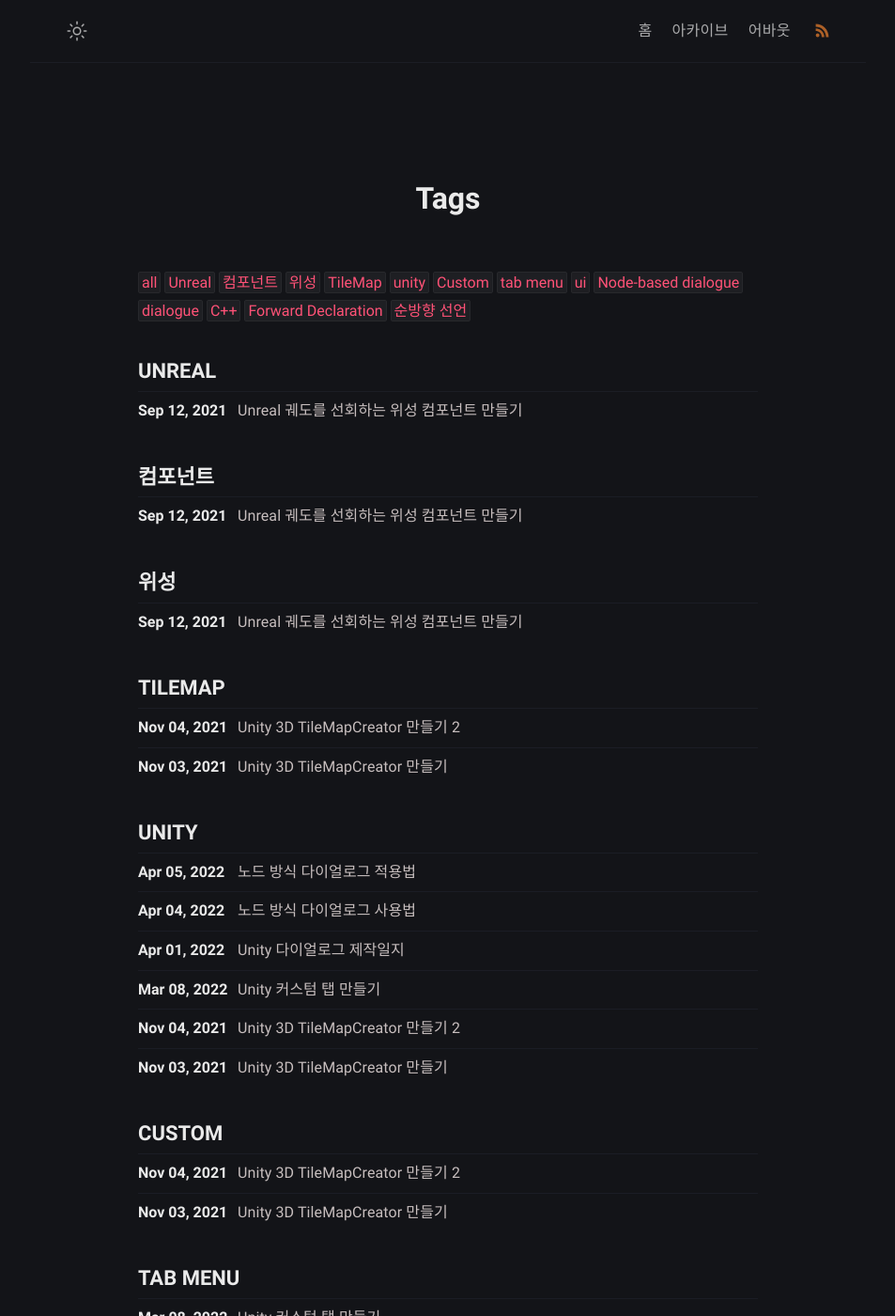
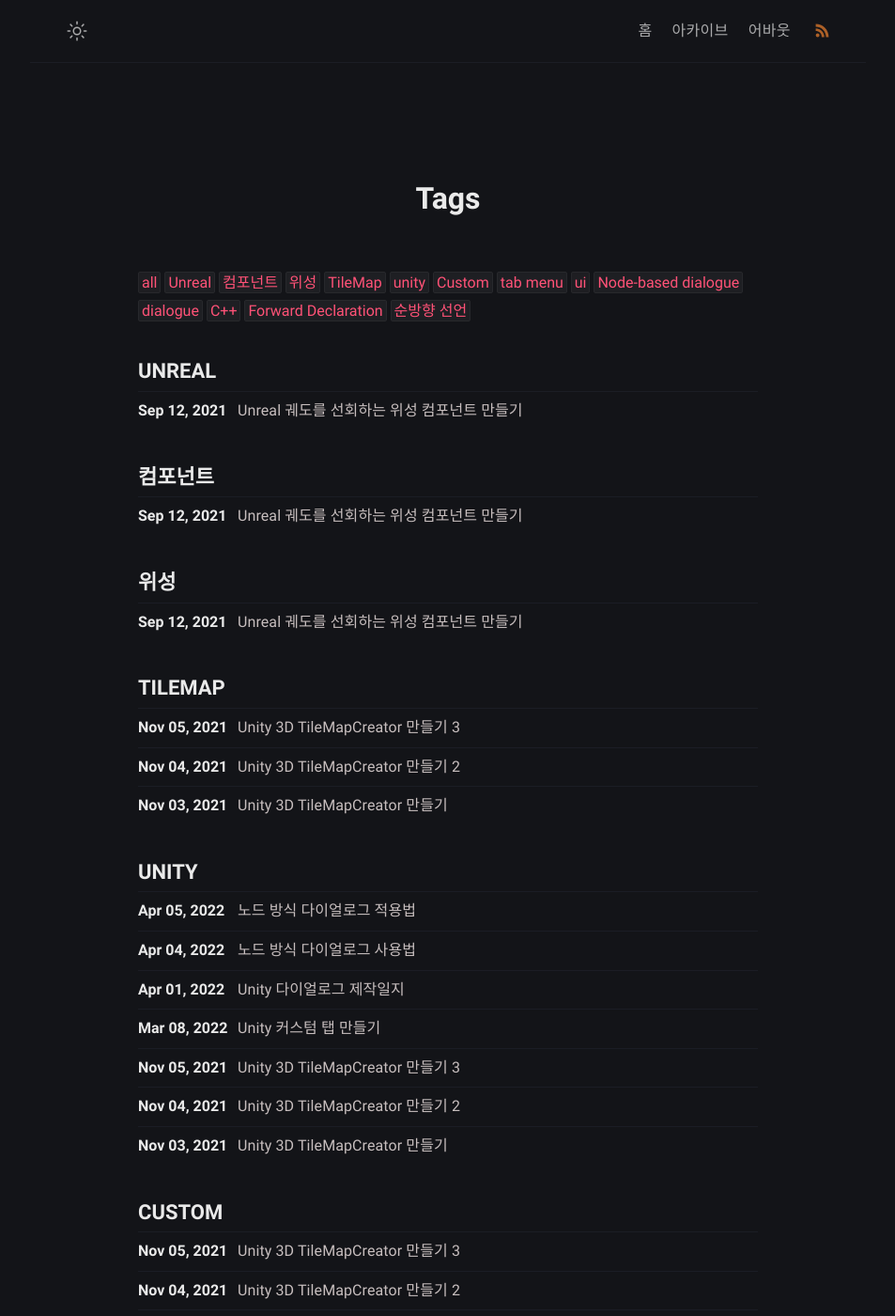
Before and after one commit to Xerlocked/Xerlocked.github.io, a Jekyll site: the page built from tags.html, in a window 1280 px wide and 1400 px high. Shown: the whole window at 94% size, without its empty margins (163-1116 px from the left). Built offline with Jekyll 4.4.1, drawn with Linux system fonts in a browser that asks for light colours; part of the change alters nothing that is shown.

Commit message:
MapCreator 3

````diff
--- a/_includes/header.html
+++ b/_includes/header.html
@@ -161,4 +161,5 @@
   <meta name="theme-color" content="#2c2c2c" />
 
   <link rel="stylesheet" href="/assets/css/style.css" />
+  <link rel="stylesheet" href="/assets/css/syntax.css" />
 </head>
--- /dev/null
+++ b/_posts/MapCreator/2021-11-05-Unity-3D-Map-Creator-3.md
@@ -0,0 +1,133 @@
+---
+layout: post
+title: Unity 3D TileMapCreator 만들기 3
+date: 2021-11-05 02:45 +0900
+modified: 2021-11-05 02:45:49 +09:00
+description: 3D TileMap
+tag:
+  - TileMap
+  - unity
+  - Custom
+---
+```
+Unity 3.14f
+```
+
+### 0. 개요
+
+프리팹을 통한 생성은 3단계로 나누었습니다.
+1. 폴더를 지정하고 해당 폴더 안에 있는 프리팹 목록을 가져옵니다.
+2. 가져온 프리팹 정보를 GUI 창에 표시합니다.
+3. 선택된 프리팹을 마우스 위치의 SceneView에 생성합니다.
+
+
+### 1. 폴더 지정 후 프리팹 가져오기
+
+프리팹은 삽입 삭제가 자유로운 List 형태로 저장하고, 폴더의 경로는 문자열이므로 다음과 같은 코드를 사용하겠습니다.
+
+```C#
+[SerializeField]
+private List<GameObject> palette = new List<GameObject>();
+string path = "Assets/MapCreator/Prefabs";
+```
+
+생성한 리스트에 자료를 넣어주기 위해 다음과 같은 메소드를 작성합니다.
+
+```C#
+private void RefreshPalette()
+{
+    palette.Clear();
+
+    string[] prefabFiles = System.IO.Directory.GetFiles(path, "*.prefab");
+
+    foreach (string prefabFile in prefabFiles)
+    {
+        palette.Add(AssetDatabase.LoadAssetAtPath(prefabFile, typeof(GameObject)) as GameObject);
+    }
+}
+```
+
+1. 리스트를 초기화합니다.
+2. 경로의 있는 .prefab확장자를 가진 파일들을 가져옵니다.
+3. 리스트에 하나씩 추가해줍니다.
+
+> `AssetDatabase.LoadAssetAtPath` 는 경로에 있는 에셋을 지정된 타입으로 로드합니다.
+
+### 2. 프리팹 정보를 GUI에 표시하기
+
+유니티 에디터에서는 사용자가 GUI를 커스텀할 수 있도록 `OnGUI`라는 메소드를 제공하고 있습니다.
+
+이를 이용해 GUI창을 꾸며보도록 하겠습니다.
+
+먼저 우리가 가져온 프리팹은 하나의 정보 덩어리입니다. 이는 사용자에게 직관적으로 보이지 않습니다. 그러므로 정보를 가공하도록 하겠습니다.
+
+먼저 썸네일을 저장할 리스트를 만듭니다.
+
+```C#
+List<GUIContent> paletteIcons = new List<GUIContent>();
+
+foreach (GameObject prefab in palette)
+{
+	Texture2D texture = AssetPreview.GetAssetPreview(prefab);
+	paletteIcons.Add(new GUIContent(texture));
+}
+```
+
+List를 GUIContent 형태로 저장하는 이유는 나중에 사용할 SelectGrid라는 메소드가 GUIContent를 인자로 받고 있기 때문입니다.
+
+<figure>
+<img src="/assets/img/MapCreator/3-1.png" alt="1">
+<figcaption></figcaption>
+</figure>
+
+이 메소드를 사용하는 이유는 콘텐츠를 표시할 뿐아니라 우리가 선택한 콘텐츠의 인덱스를 반환해주기 때문에 사용하게 되었습니다.
+
+```C#
+
+[SerializeField]
+private int paletteIndex;
+...
+paletteIndex = GUILayout.SelectionGrid(paletteIndex, paletteIcons.ToArray(), 6, GUILayout.Height(60f));
+
+```
+
+인덱스 변수하나를 만든 후, 선택된 프리팹을 가져옵니다.
+
+<figure>
+<img src="/assets/img/MapCreator/3-2.png" alt="2">
+<figcaption></figcaption>
+</figure>
+
+GUI에 가져온 프리팹이 나타나는 것을 볼 수 있습니다.
+
+### 3. 선택된 프리팹을 SceneView에 올리기
+
+생성을 하기 위해서는 사용자가 마우스를 눌렀는지 판단해야 합니다.
+이는 Event 클래스를 이용하여 판단할 수 있습니다.
+
+```C#
+if (Event.current.type == EventType.Layout)
+{
+	HandleUtility.AddDefaultControl(0);
+}
+```
+해당 코드를 통해 SceneView에 마우스의 입력이 들어왔는지 판단하게 됩니다.
+
+```C#
+if (paletteIndex < palette.Count &&
+            Event.current.type == EventType.MouseDown &&
+            Event.current.button == 0)
+{
+    GameObject go = PrefabUtility.InstantiatePrefab(palette[paletteIndex]) as GameObject;
+    go.transform.position = new Vector3(cellCenter.x, 0, cellCenter.y);
+    go.transform.parent = TileSpawner;
+}
+```
+
+이후, 마우스가 눌러졌고 왼쪽버튼일 경우 해당 위치에 프리팹을 생성하게 됩니다.
+
+
+<figure>
+<img src="/assets/img/MapCreator/3-3.gif" alt="3">
+<figcaption></figcaption>
+</figure>
````
Also changed, not shown: _posts/MapCreator/2021-11-04-Unity-3D-Map-Creator-2.md (renamed from _posts/MapCreator/2021-11-03-Unity-3D-Map-Creator 2.md), assets/img/MapCreator/3-1.png (added), assets/img/MapCreator/3-2.png (added), assets/img/MapCreator/3-3.gif (added), 3 other files.
